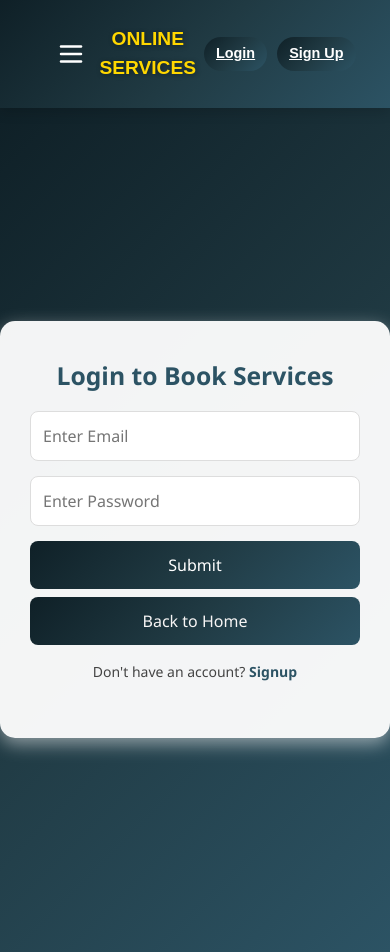
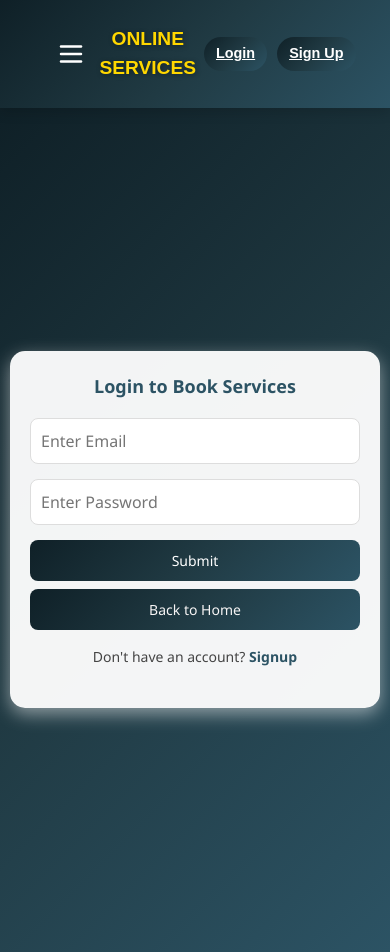
Before and after one commit to manikanta514-bit/Onlineservices, a React (Create React App) app: page /login in a window 390 px wide. Built offline with nearby package versions, Linux system fonts and the light colour scheme.

Commit message:
updated both app.css signup and login responsive

```diff
--- a/src/App.css
+++ b/src/App.css
@@ -234,25 +234,30 @@ body {
   justify-content: center;
   align-items: center;
   height: 100vh;
-   /*background: linear-gradient(135deg, #00c6ff, #0072ff, #ff61d2);*/
   background: linear-gradient(135deg, #0f2027, #203a43, #2c5364);
+  font-family: 'Segoe UI', Tahoma, Geneva, Verdana, sans-serif;
+  padding: 10px; /* Prevent card touching edges on mobile */
+  box-sizing: border-box;
+}
 
-  font-family: 'Segoe UI', Tahoma, Geneva, Verdana, sans-serif;
-}
 .auth-card {
   background: rgba(255, 255, 255, 0.95);
   padding: 40px 30px;
   border-radius: 15px;
   box-shadow: 0 6px 18px rgba(255, 255, 255, 0.5);
-  width: 400px;
+  width: 100%;            /* Fill available space */
+  max-width: 400px;       /* Prevent card from getting too wide */
   animation: fadeIn 0.8s ease-in-out;
+  box-sizing: border-box; /* Include padding in total width */
 }
+
 .auth-card h2 {
   font-weight: bold;
   text-align: center;
   margin-bottom: 20px;
   color: #2c5364;
 }
+
 .auth-input {
   width: 100%;
   padding: 12px;
@@ -260,41 +265,44 @@ body {
   border: 1px solid #ddd;
   border-radius: 8px;
   transition: all 0.3s ease;
+  box-sizing: border-box;
 }
+
 .auth-input:focus {
   border-color: #0072ff;
   box-shadow: 0 0 5px rgba(0, 114, 255, 0.5);
   outline: none;
 }
+
 .auth-btn {
   width: 100%;
   padding: 12px;
-   /*background: linear-gradient(135deg, #00c6ff, #0072ff, #ff61d2);*/
   background: linear-gradient(135deg, #0f2027, #203a43, #2c5364);
-
   border: none;
   color: #fff;
   font-size: 16px;
   border-radius: 8px;
   cursor: pointer;
-  transition: background 0.3s ease;
+  transition: background 0.3s ease, box-shadow 0.3s ease, transform 0.3s ease;
 }
+
 .auth-btn:hover {
-   background: linear-gradient(135deg, #0f2027, #203a43, #2c5364);
+  background: linear-gradient(135deg, #0f2027, #203a43, #2c5364);
   transform: translateY(-2px);
   box-shadow: 0 6px 18px rgba(255, 255, 255, 0.5);
 }
+
 .auth-btn-secondary {
-    /*background: linear-gradient(135deg, #00c6ff, #0072ff, #ff61d2);*/
   background: linear-gradient(135deg, #0f2027, #203a43, #2c5364);
-
   color: rgb(247, 245, 245);
 }
+
 .auth-btn-secondary:hover {
- background: linear-gradient(135deg, #0f2027, #203a43, #2c5364);
+  background: linear-gradient(135deg, #0f2027, #203a43, #2c5364);
   transform: translateY(-2px);
   box-shadow: 0 6px 18px rgba(255, 255, 255, 0.5);
 }
+
 .auth-error {
   background: #f8d7da;
   color: #842029;
@@ -303,14 +311,17 @@ body {
   margin-bottom: 15px;
   text-align: center;
 }
+
 .auth-card p a {
   color: #2c5364;
   font-weight: bold;
   text-decoration: none;
 }
+
 .auth-card p a:hover {
   text-decoration: underline;
 }
+
 .auth-card p {
   margin-top: 15px;
   text-align: center;
@@ -326,9 +337,27 @@ body {
 }
 
 .auth-link:hover {
-  color:#2c5364;
+  color: #2c5364;
   text-decoration: underline;
 }
+
+/* 📱 Mobile adjustments */
+@media (max-width: 480px) {
+  .auth-card {
+    padding: 25px 20px; /* Smaller padding for mobile */
+  }
+  .auth-card h2 {
+    font-size: 18px;
+  }
+  .auth-input {
+    padding: 10px;
+  }
+  .auth-btn {
+    font-size: 14px;
+    padding: 10px;
+  }
+}
+
 
 
 /* ===== Mani Section ===== */
```
Also changed, not shown: src/components/Signup.js (line endings or trailing spaces).
